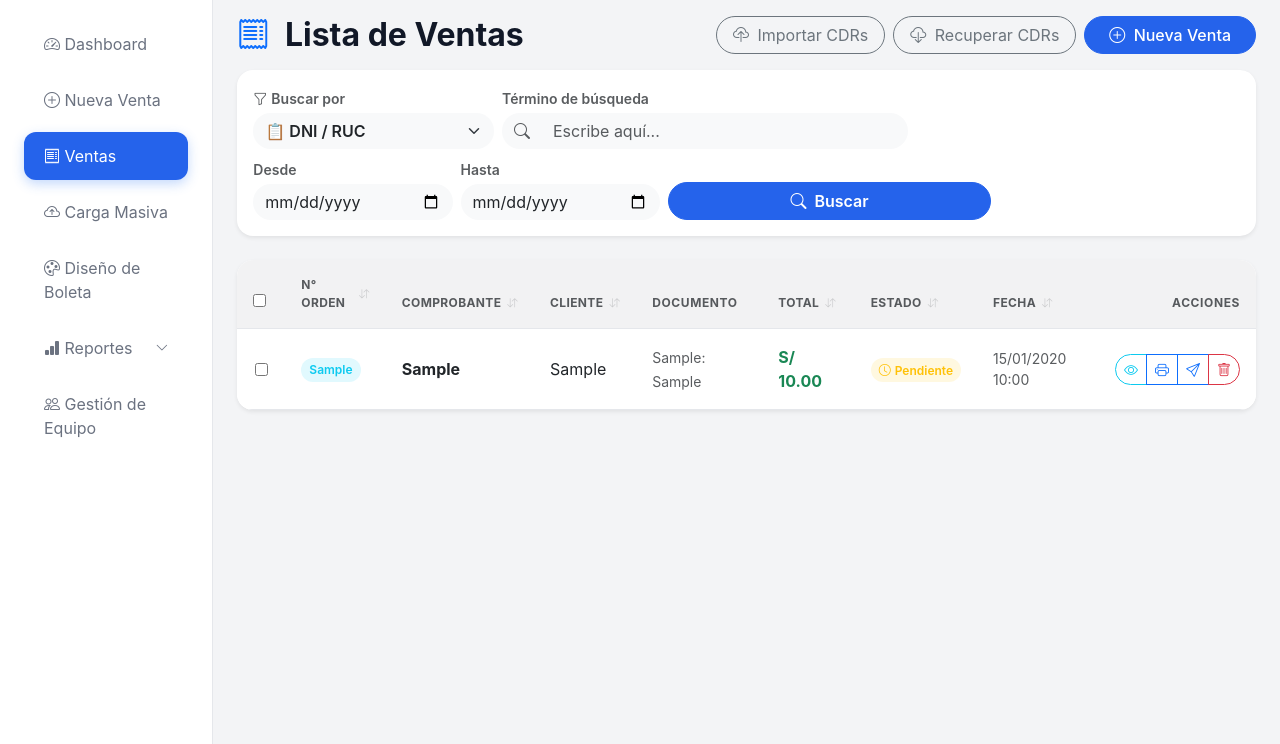
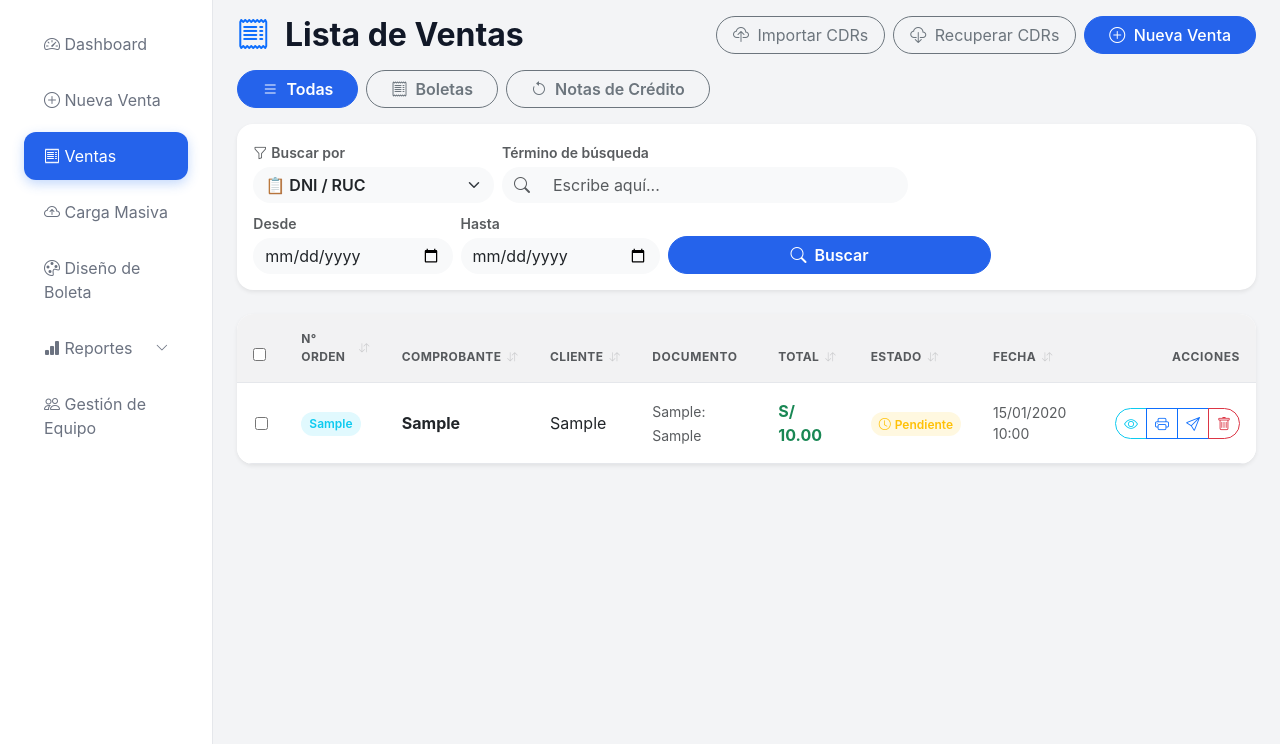
Before and after one commit to mickstmt/MiPSE, a Flask app: page /ventas in a window 1280 px wide. Shown: the part 57-801 px from the top of the page. Run offline with Flask 3, Linux system fonts and the light colour scheme; a user stored in the database is signed in; tables that the repository leaves empty hold one stand-in row (values such as "Sample post"); some libraries are stand-ins or nearby versions.

Commit message:
feat: add tipo comprobante filter to ventas list
Add pill buttons (Todas / Boletas / Notas de Crédito) above the search
panel to quickly filter the list by document type. The filter preserves
all active search params (text, dates, sort) across navigation and
pagination. Server-side filter validates the param against known values.

Co-Authored-By: Claude Sonnet 4.6 <noreply@anthropic.com>

```diff
--- a/app.py
+++ b/app.py
@@ -489,11 +489,16 @@ def ventas_list():
     q = request.args.get('q', '').strip()
     fecha_desde = request.args.get('fecha_desde', '')
     fecha_hasta = request.args.get('fecha_hasta', '')
+    tipo_comprobante = request.args.get('tipo_comprobante', '')
     sort = request.args.get('sort', '')
     sort_dir = request.args.get('dir', 'desc')
     page = request.args.get('page', 1, type=int)
 
     query = Venta.query.join(Venta.cliente)
+
+    # Filtro por tipo de comprobante
+    if tipo_comprobante in ('BOLETA', 'NOTA_CREDITO'):
+        query = query.filter(Venta.tipo_comprobante == tipo_comprobante)
 
     # Filtros de texto
     if q:
@@ -562,6 +567,7 @@ def ventas_list():
     return render_template('ventas_list.html', ventas=ventas,
                            q=q, tipo_filtro=tipo_filtro,
                            fecha_desde=fecha_desde, fecha_hasta=fecha_hasta,
+                           tipo_comprobante=tipo_comprobante,
                            total_resultados=total_resultados,
                            pagination=pagination,
                            sort=sort, sort_dir=sort_dir,
--- a/templates/ventas_list.html
+++ b/templates/ventas_list.html
@@ -18,10 +18,27 @@
     </div>
 </div>
 
+<!-- ====== FILTRO RÁPIDO POR TIPO ====== -->
+<div class="d-flex gap-2 mb-3">
+    <a href="{{ url_for('ventas_list', q=q, tipo_filtro=tipo_filtro, fecha_desde=fecha_desde, fecha_hasta=fecha_hasta, sort=sort, dir=sort_dir) }}"
+       class="btn rounded-pill px-4 fw-semibold {{ 'btn-primary' if not tipo_comprobante else 'btn-outline-secondary' }}">
+        <i class="bi bi-list me-1"></i> Todas
+    </a>
+    <a href="{{ url_for('ventas_list', q=q, tipo_filtro=tipo_filtro, fecha_desde=fecha_desde, fecha_hasta=fecha_hasta, sort=sort, dir=sort_dir, tipo_comprobante='BOLETA') }}"
+       class="btn rounded-pill px-4 fw-semibold {{ 'btn-primary' if tipo_comprobante == 'BOLETA' else 'btn-outline-secondary' }}">
+        <i class="bi bi-receipt me-1"></i> Boletas
+    </a>
+    <a href="{{ url_for('ventas_list', q=q, tipo_filtro=tipo_filtro, fecha_desde=fecha_desde, fecha_hasta=fecha_hasta, sort=sort, dir=sort_dir, tipo_comprobante='NOTA_CREDITO') }}"
+       class="btn rounded-pill px-4 fw-semibold {{ 'btn-primary' if tipo_comprobante == 'NOTA_CREDITO' else 'btn-outline-secondary' }}">
+        <i class="bi bi-arrow-counterclockwise me-1"></i> Notas de Crédito
+    </a>
+</div>
+
 <!-- ====== PANEL DE BÚSQUEDA Y FILTROS ====== -->
 <div class="card border-0 shadow-sm rounded-4 mb-4">
     <div class="card-body p-3">
         <form method="GET" action="{{ url_for('ventas_list') }}" id="search-form">
+            <input type="hidden" name="tipo_comprobante" value="{{ tipo_comprobante }}">
             <div class="row g-2 align-items-end">
 
                 <!-- Selector de tipo de filtro -->
@@ -76,7 +93,7 @@
                         <i class="bi bi-search me-1"></i> Buscar
                     </button>
                     {% if q or fecha_desde or fecha_hasta %}
-                    <a href="{{ url_for('ventas_list') }}" class="btn btn-outline-secondary rounded-pill px-3"
+                    <a href="{{ url_for('ventas_list', tipo_comprobante=tipo_comprobante) }}" class="btn btn-outline-secondary rounded-pill px-3"
                         title="Limpiar búsqueda">
                         <i class="bi bi-x-lg"></i>
                     </a>
@@ -85,11 +102,14 @@
             </div>
 
             <!-- Resumen de resultados -->
-            {% if q or fecha_desde or fecha_hasta %}
-            <div class="mt-2 pt-2 border-top d-flex align-items-center gap-2">
+            {% if q or fecha_desde or fecha_hasta or tipo_comprobante %}
+            <div class="mt-2 pt-2 border-top d-flex align-items-center gap-2 flex-wrap">
                 <span class="badge bg-primary-subtle text-primary rounded-pill px-3 py-2 fw-semibold">
                     <i class="bi bi-list-check me-1"></i> {{ total_resultados }} resultado(s)
                 </span>
+                {% if tipo_comprobante %}
+                <span class="text-muted small">Tipo: <strong>{{ 'Boletas' if tipo_comprobante == 'BOLETA' else 'Notas de Crédito' }}</strong></span>
+                {% endif %}
                 {% if q %}<span class="text-muted small">Búsqueda: <strong>"{{ q }}"</strong></span>{% endif %}
                 {% if fecha_desde or fecha_hasta %}
                 <span class="text-muted small">
@@ -138,15 +158,15 @@
 
 {% macro sort_th(label, col, extra_class='') %}
 {% if sort == col and sort_dir == 'desc' %}
-    {% set next_href = url_for('ventas_list', q=q, tipo_filtro=tipo_filtro, fecha_desde=fecha_desde, fecha_hasta=fecha_hasta, sort=col, dir='asc', page=1) %}
+    {% set next_href = url_for('ventas_list', q=q, tipo_filtro=tipo_filtro, fecha_desde=fecha_desde, fecha_hasta=fecha_hasta, tipo_comprobante=tipo_comprobante, sort=col, dir='asc', page=1) %}
     {% set is_active = true %}
     {% set icon_class = 'bi-arrow-down' %}
 {% elif sort == col and sort_dir == 'asc' %}
-    {% set next_href = url_for('ventas_list', q=q, tipo_filtro=tipo_filtro, fecha_desde=fecha_desde, fecha_hasta=fecha_hasta, page=1) %}
+    {% set next_href = url_for('ventas_list', q=q, tipo_filtro=tipo_filtro, fecha_desde=fecha_desde, fecha_hasta=fecha_hasta, tipo_comprobante=tipo_comprobante, page=1) %}
     {% set is_active = true %}
     {% set icon_class = 'bi-arrow-up' %}
 {% else %}
-    {% set next_href = url_for('ventas_list', q=q, tipo_filtro=tipo_filtro, fecha_desde=fecha_desde, fecha_hasta=fecha_hasta, sort=col, dir='desc', page=1) %}
+    {% set next_href = url_for('ventas_list', q=q, tipo_filtro=tipo_filtro, fecha_desde=fecha_desde, fecha_hasta=fecha_hasta, tipo_comprobante=tipo_comprobante, sort=col, dir='desc', page=1) %}
     {% set is_active = false %}
     {% set icon_class = 'bi-arrow-down-up' %}
 {% endif %}
@@ -282,7 +302,7 @@
             <ul class="pagination pagination-sm mb-0 gap-1">
                 <li class="page-item {{ 'disabled' if not pagination.has_prev }}">
                     <a class="page-link rounded-3 border-0 {{ 'text-muted' if not pagination.has_prev }}"
-                       href="{{ url_for('ventas_list', q=q, tipo_filtro=tipo_filtro, fecha_desde=fecha_desde, fecha_hasta=fecha_hasta, sort=sort, dir=sort_dir, page=pagination.prev_num) if pagination.has_prev else '#' }}">
+                       href="{{ url_for('ventas_list', q=q, tipo_filtro=tipo_filtro, fecha_desde=fecha_desde, fecha_hasta=fecha_hasta, tipo_comprobante=tipo_comprobante, sort=sort, dir=sort_dir, page=pagination.prev_num) if pagination.has_prev else '#' }}">
                         <i class="bi bi-chevron-left"></i>
                     </a>
                 </li>
@@ -290,7 +310,7 @@
                     {% if p %}
                         <li class="page-item {{ 'active' if p == pagination.page }}">
                             <a class="page-link rounded-3 border-0 fw-semibold"
-                               href="{{ url_for('ventas_list', q=q, tipo_filtro=tipo_filtro, fecha_desde=fecha_desde, fecha_hasta=fecha_hasta, sort=sort, dir=sort_dir, page=p) }}">
+                               href="{{ url_for('ventas_list', q=q, tipo_filtro=tipo_filtro, fecha_desde=fecha_desde, fecha_hasta=fecha_hasta, tipo_comprobante=tipo_comprobante, sort=sort, dir=sort_dir, page=p) }}">
                                 {{ p }}
                             </a>
                         </li>
@@ -300,7 +320,7 @@
                 {% endfor %}
                 <li class="page-item {{ 'disabled' if not pagination.has_next }}">
                     <a class="page-link rounded-3 border-0 {{ 'text-muted' if not pagination.has_next }}"
-                       href="{{ url_for('ventas_list', q=q, tipo_filtro=tipo_filtro, fecha_desde=fecha_desde, fecha_hasta=fecha_hasta, sort=sort, dir=sort_dir, page=pagination.next_num) if pagination.has_next else '#' }}">
+                       href="{{ url_for('ventas_list', q=q, tipo_filtro=tipo_filtro, fecha_desde=fecha_desde, fecha_hasta=fecha_hasta, tipo_comprobante=tipo_comprobante, sort=sort, dir=sort_dir, page=pagination.next_num) if pagination.has_next else '#' }}">
                         <i class="bi bi-chevron-right"></i>
                     </a>
                 </li>
```
